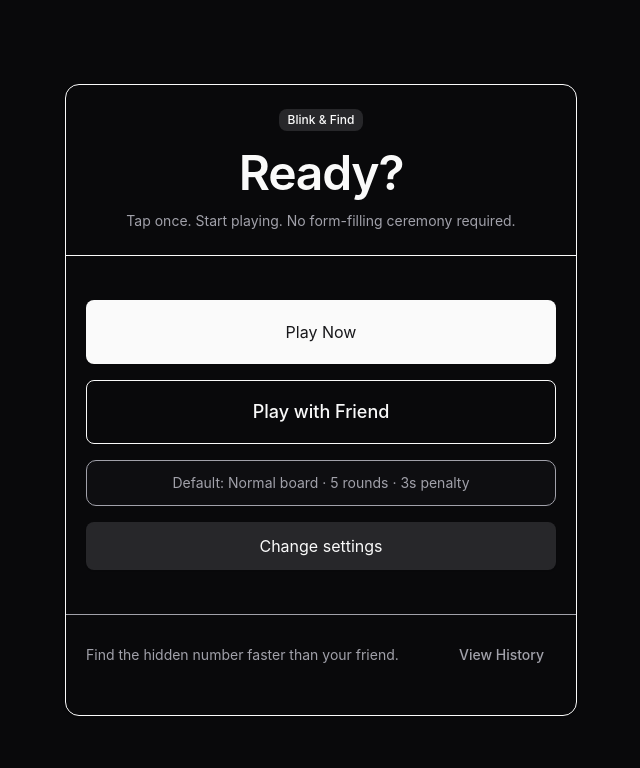
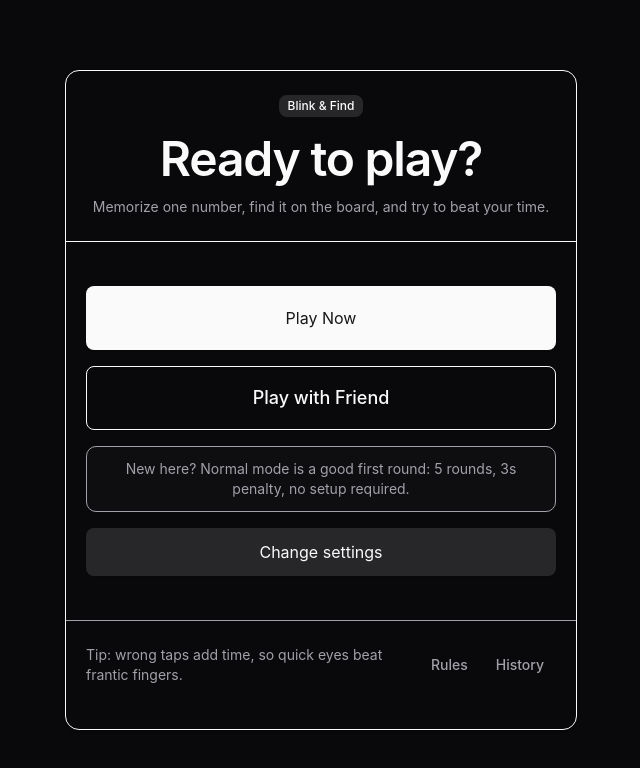
Before and after one commit to Nischhalsubba/blink-and-find, a Next.js app: page / in a window 1280 px wide. Shown: the top 768 px of the page, without its empty margins (319-959 px from the left). Built offline with nearby package versions, Linux system fonts and the light colour scheme.

Commit message:
Make setup microcopy friendlier

```diff
--- a/src/components/StartScreen.tsx
+++ b/src/components/StartScreen.tsx
@@ -125,8 +125,8 @@ export default function StartScreen({
             <div className="flex items-center justify-between gap-3">
               <div className="min-w-0">
                 <Badge variant="secondary" className="mb-2 w-fit">Settings</Badge>
-                <CardTitle className="truncate text-xl font-semibold tracking-tight sm:text-3xl">Customize game</CardTitle>
-                <CardDescription className="mt-1 hidden sm:block">Compact controls without the old dropdown sprawl.</CardDescription>
+                <CardTitle className="truncate text-xl font-semibold tracking-tight sm:text-3xl">Make it yours</CardTitle>
+                <CardDescription className="mt-1 hidden sm:block">Choose the board, rounds, and players. Defaults are already beginner-friendly.</CardDescription>
               </div>
               <Button variant="outline" size="sm" onClick={() => setSettingsOpen(false)}>Done</Button>
             </div>
@@ -136,12 +136,8 @@ export default function StartScreen({
             <div className="grid gap-2 rounded-xl border bg-muted/20 p-2.5 sm:p-3">
               <Label>Local mode</Label>
               <div className="grid grid-cols-2 gap-2">
-                <ChoicePill compact active={mode === "single"} onClick={() => onModeChange("single")}>
-                  Solo
-                </ChoicePill>
-                <ChoicePill compact active={mode === "multiplayer"} onClick={() => onModeChange("multiplayer")}>
-                  Same Device
-                </ChoicePill>
+                <ChoicePill compact active={mode === "single"} onClick={() => onModeChange("single")}>Solo</ChoicePill>
+                <ChoicePill compact active={mode === "multiplayer"} onClick={() => onModeChange("multiplayer")}>Same Device</ChoicePill>
               </div>
             </div>
 
@@ -149,9 +145,7 @@ export default function StartScreen({
               <Label>Difficulty</Label>
               <div className="grid grid-cols-3 gap-2">
                 {DIFFICULTIES.map((item) => (
-                  <ChoicePill key={item.id} compact active={difficulty === item.id} onClick={() => onDifficultyChange(item.id)}>
-                    {item.label}
-                  </ChoicePill>
+                  <ChoicePill key={item.id} compact active={difficulty === item.id} onClick={() => onDifficultyChange(item.id)}>{item.label}</ChoicePill>
                 ))}
               </div>
             </div>
@@ -178,28 +172,12 @@ export default function StartScreen({
             <div className="grid grid-cols-2 gap-2 sm:gap-3">
               <div className="grid gap-2 rounded-xl border bg-muted/20 p-2.5 sm:p-3">
                 <Label htmlFor="rounds">Rounds</Label>
-                <Input
-                  id="rounds"
-                  className="h-10 text-center text-base sm:h-11"
-                  min={1}
-                  max={20}
-                  type="number"
-                  value={totalRounds}
-                  onChange={(event) => onTotalRoundsChange(Number(event.target.value))}
-                />
+                <Input id="rounds" className="h-10 text-center text-base sm:h-11" min={1} max={20} type="number" value={totalRounds} onChange={(event) => onTotalRoundsChange(Number(event.target.value))} />
               </div>
 
               <div className="grid gap-2 rounded-xl border bg-muted/20 p-2.5 sm:p-3">
                 <Label htmlFor="penalty">Penalty</Label>
-                <Input
-                  id="penalty"
-                  className="h-10 text-center text-base sm:h-11"
-                  min={0}
-                  max={10}
-                  type="number"
-                  value={penaltySeconds}
-                  onChange={(event) => onPenaltySecondsChange(Number(event.target.value))}
-                />
+                <Input id="penalty" className="h-10 text-center text-base sm:h-11" min={0} max={10} type="number" value={penaltySeconds} onChange={(event) => onPenaltySecondsChange(Number(event.target.value))} />
               </div>
             </div>
 
@@ -211,13 +189,7 @@ export default function StartScreen({
                 </div>
                 <div className="grid grid-cols-2 gap-2">
                   {playerNames.map((name, index) => (
-                    <Input
-                      key={index}
-                      className="h-10"
-                      value={name}
-                      aria-label={`Player ${index + 1} name`}
-                      onChange={(event) => updatePlayerName(index, event.target.value)}
-                    />
+                    <Input key={index} className="h-10" value={name} aria-label={`Player ${index + 1} name`} onChange={(event) => updatePlayerName(index, event.target.value)} />
                   ))}
                 </div>
               </div>
@@ -236,40 +208,31 @@ export default function StartScreen({
     <section className="flex h-full min-h-0 items-center justify-center px-2">
       <Card className="flex max-h-full w-full max-w-lg flex-col overflow-hidden">
         <CardHeader className="shrink-0 border-b pb-4 text-center">
-          <Badge variant="secondary" className="mx-auto mb-3 w-fit">
-            Blink &amp; Find
-          </Badge>
-          <CardTitle className="text-4xl font-semibold tracking-tight sm:text-5xl">
-            Ready?
-          </CardTitle>
-          <CardDescription className="mt-2">
-            Tap once. Start playing. No form-filling ceremony required.
-          </CardDescription>
+          <Badge variant="secondary" className="mx-auto mb-3 w-fit">Blink &amp; Find</Badge>
+          <CardTitle className="text-4xl font-semibold tracking-tight sm:text-5xl">Ready to play?</CardTitle>
+          <CardDescription className="mt-2">Memorize one number, find it on the board, and try to beat your time.</CardDescription>
         </CardHeader>
 
         <CardContent className="grid min-h-0 gap-3 p-4 sm:gap-4 sm:p-5">
-          <Button size="lg" className="h-16 text-lg" onClick={handleQuickStart}>
-            Play Now
-          </Button>
+          <Button size="lg" className="h-16 text-lg" onClick={handleQuickStart}>Play Now</Button>
 
           <Button asChild size="lg" variant="outline" className="h-16 text-lg">
             <Link href="/online">Play with Friend</Link>
           </Button>
 
           <div className="rounded-lg border bg-muted/20 p-3 text-center text-sm text-muted-foreground">
-            Default: Normal board · 5 rounds · 3s penalty
+            New here? Normal mode is a good first round: 5 rounds, 3s penalty, no setup required.
           </div>
 
-          <Button variant="secondary" className="h-12" onClick={() => setSettingsOpen(true)}>
-            Change settings
-          </Button>
+          <Button variant="secondary" className="h-12" onClick={() => setSettingsOpen(true)}>Change settings</Button>
         </CardContent>
 
         <CardFooter className="flex shrink-0 flex-col gap-2 border-t p-4 text-sm text-muted-foreground sm:flex-row sm:items-center sm:justify-between sm:p-5">
-          <span>Find the hidden number faster than your friend.</span>
-          <Button asChild variant="ghost" size="sm">
-            <Link href="/history">View History</Link>
-          </Button>
+          <span>Tip: wrong taps add time, so quick eyes beat frantic fingers.</span>
+          <div className="flex gap-1">
+            <Button asChild variant="ghost" size="sm"><Link href="/rules">Rules</Link></Button>
+            <Button asChild variant="ghost" size="sm"><Link href="/history">History</Link></Button>
+          </div>
         </CardFooter>
       </Card>
     </section>
```
